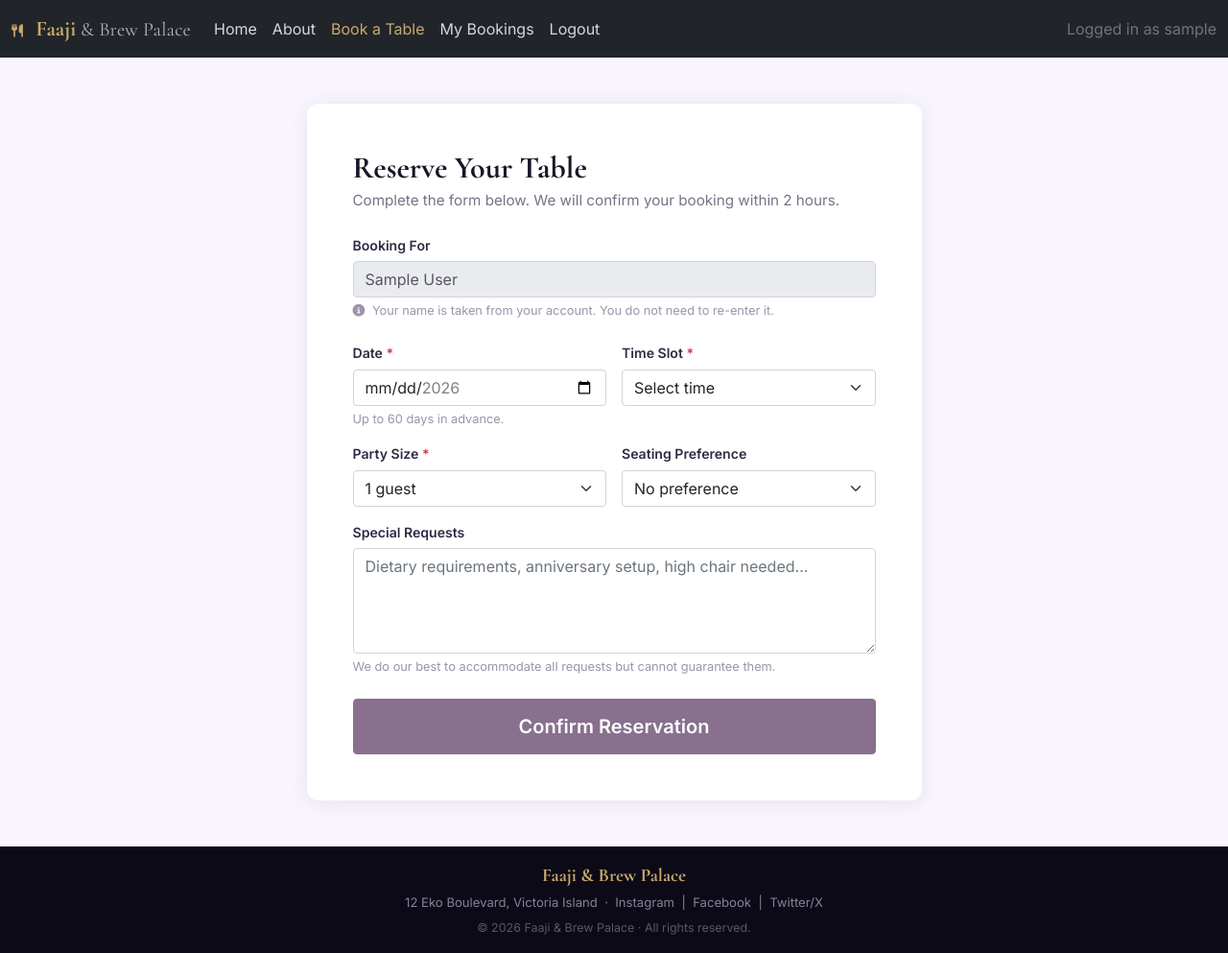
After one commit to Emmy-Dare274/faaji-brew-palace, a Django app: page /bookings/make-booking/ in a window 1280 px wide. The commit adds this page. Shown: the whole page at 96% size. Run offline with Django 5.2, Linux system fonts and the light colour scheme; the visitor is signed in with stand-in values (Sample User, id 1).

Commit message:
feat(bookings): booking form, my bookings dashboard and cancel - closes done #9

```diff
--- /dev/null
+++ b/bookings/forms.py
@@ -0,0 +1,92 @@
+from datetime import date, timedelta
+from django import forms
+from .models import Booking
+
+
+class BookingForm(forms.Form):
+    """
+    Booking form shown to logged-in users at /bookings/make-booking/.
+
+    seating_preference is not stored directly on the Booking model.
+    The view uses it to filter available tables and assigns the best
+    match automatically, so guests never have to pick a table number.
+    """
+
+    PARTY_SIZE_CHOICES = [
+        (i, f"{i} guest{'s' if i > 1 else ''}") for i in range(1, 11)
+    ]
+
+    SEATING_CHOICES = [
+        ("", "No preference"),
+        ("indoor", "Indoor"),
+        ("outdoor", "Outdoor"),
+        ("private", "Private Dining Room"),
+        ("bar", "Bar Area"),
+    ]
+
+    date = forms.DateField(
+        widget=forms.DateInput(attrs={
+            "type": "date",
+            "class": "form-control",
+        }),
+        error_messages={
+            "required": "Please choose a date for your visit.",
+        },
+    )
+
+    time_slot = forms.ChoiceField(
+        choices=[("", "Select time")] + list(Booking.TIME_SLOT_CHOICES),
+        widget=forms.Select(attrs={"class": "form-select"}),
+        error_messages={
+            "required": "Please select a time slot.",
+        },
+    )
+
+    guest_count = forms.TypedChoiceField(
+        choices=PARTY_SIZE_CHOICES,
+        coerce=int,
+        widget=forms.Select(attrs={"class": "form-select"}),
+    )
+
+    seating_preference = forms.ChoiceField(
+        choices=SEATING_CHOICES,
+        required=False,
+        widget=forms.Select(attrs={"class": "form-select"}),
+    )
+
+    special_requests = forms.CharField(
+        required=False,
+        widget=forms.Textarea(attrs={
+            "class": "form-control",
+            "rows": 4,
+            "placeholder": "Dietary requirements, anniversary setup, high chair needed...",
+        }),
+    )
+
+    def __init__(self, *args, **kwargs):
+        super().__init__(*args, **kwargs)
+        today = date.today()
+        max_date = today + timedelta(days=60)
+        self.fields["date"].widget.attrs.update({
+            "min": today.isoformat(),
+            "max": max_date.isoformat(),
+        })
+
+    def clean_date(self):
+        chosen = self.cleaned_data["date"]
+        today = date.today()
+        if chosen < today:
+            raise forms.ValidationError(
+                "Bookings cannot be made for a date that has already passed."
+            )
+        if chosen > today + timedelta(days=60):
+            raise forms.ValidationError(
+                "Bookings can only be made up to 60 days in advance."
+            )
+        return chosen
+
+    def clean_time_slot(self):
+        slot = self.cleaned_data.get("time_slot")
+        if not slot:
+            raise forms.ValidationError("Please select a time slot.")
+        return slot
--- a/bookings/urls.py
+++ b/bookings/urls.py
@@ -1,11 +1,10 @@
-# URL patterns for the bookings app.
-# All booking related routes are defined here.
-
 from django.urls import path
 from . import views
 
 app_name = "bookings"
 
 urlpatterns = [
-    # Placeholder until build the booking views in Issue #9
+    path("make-booking/", views.make_booking, name="make_booking"),
+    path("my-bookings/", views.my_bookings, name="my_bookings"),
+    path("cancel/<int:booking_id>/", views.cancel_booking, name="cancel_booking"),
 ]
--- a/bookings/views.py
+++ b/bookings/views.py
@@ -1,3 +1,110 @@
-from django.shortcuts import render
+from django.contrib import messages
+from django.contrib.auth.decorators import login_required
+from django.shortcuts import get_object_or_404, redirect, render
 
-# Create your views here.
+from .forms import BookingForm
+from .models import Booking, Table
+
+
+@login_required
+def make_booking(request):
+    """
+    Show the booking form and handle submission.
+
+    On POST the view finds the best available table matching the
+    guest count and seating preference, then creates the Booking.
+    The user never has to choose a table number themselves.
+    """
+    if request.method == "POST":
+        form = BookingForm(request.POST)
+        if form.is_valid():
+            chosen_date = form.cleaned_data["date"]
+            time_slot = form.cleaned_data["time_slot"]
+            guest_count = form.cleaned_data["guest_count"]
+            seating_pref = form.cleaned_data["seating_preference"]
+            special_requests = form.cleaned_data["special_requests"]
+
+            # Find tables already taken for this date and time slot
+            taken_ids = Booking.objects.filter(
+                date=chosen_date,
+                time_slot=time_slot,
+                status__in=[Booking.STATUS_PENDING, Booking.STATUS_CONFIRMED],
+            ).values_list("table_id", flat=True)
+
+            # Start with all available tables that fit the party
+            available = Table.objects.filter(
+                is_available=True,
+                capacity__gte=guest_count,
+            ).exclude(id__in=taken_ids)
+
+            # Apply seating preference if one was given
+            if seating_pref:
+                preferred = available.filter(location=seating_pref)
+                # Fall back to any available table if preference yields nothing
+                available = preferred if preferred.exists() else available
+
+            # Pick the smallest table that fits to leave larger ones free
+            table = available.order_by("capacity").first()
+
+            if not table:
+                messages.error(
+                    request,
+                    "No tables are available for your chosen date, time, and party "
+                    "size. Please try a different combination.",
+                )
+            else:
+                Booking.objects.create(
+                    user=request.user,
+                    table=table,
+                    date=chosen_date,
+                    time_slot=time_slot,
+                    guest_count=guest_count,
+                    special_requests=special_requests,
+                    status=Booking.STATUS_PENDING,
+                )
+                messages.success(
+                    request,
+                    "Your reservation has been received. We will confirm "
+                    "within 2 hours. See you soon!",
+                )
+                return redirect("bookings:my_bookings")
+    else:
+        form = BookingForm()
+
+    return render(request, "bookings/make_booking.html", {"form": form})
+
+
+@login_required
+def my_bookings(request):
+    """
+    Show all reservations belonging to the logged-in user,
+    most recent date first.
+    """
+    user_bookings = Booking.objects.filter(
+        user=request.user
+    ).order_by("-date", "time_slot")
+
+    return render(
+        request,
+        "bookings/my_bookings.html",
+        {"bookings": user_bookings},
+    )
+
+
+@login_required
+def cancel_booking(request, booking_id):
+    """
+    Mark a booking as cancelled. Only the owner can cancel their own booking.
+    Accepts POST only to prevent accidental cancellation via a shared link.
+    """
+    booking = get_object_or_404(Booking, id=booking_id, user=request.user)
+
+    if request.method == "POST":
+        if booking.status != Booking.STATUS_CANCELLED:
+            booking.status = Booking.STATUS_CANCELLED
+            booking.save()
+            messages.success(request, "Your booking has been cancelled.")
+        else:
+            messages.info(request, "This booking is already cancelled.")
+
+    return redirect("bookings:my_bookings")
--- a/faaji_brew/settings.py
+++ b/faaji_brew/settings.py
@@ -19,7 +19,7 @@ BASE_DIR = Path(__file__).resolve().parent.parent
 SECRET_KEY = os.environ.get("SECRET_KEY")
 
 # Set to True only during local development, always False in production
-DEBUG = False
+DEBUG = True
 
 # Hosts allowed to serve this application
 ALLOWED_HOSTS = [
--- a/static/css/style.css
+++ b/static/css/style.css
@@ -663,3 +663,228 @@ footer.footer {
     color: #7A7087;
     margin-bottom: 0;
 }
+
+
+/* Booking form page */
+
+.booking-page {
+    background-color: #F9F5FF;
+    min-height: calc(100vh - 200px);
+}
+
+.booking-card {
+    background-color: #ffffff;
+    border-radius: 12px;
+    box-shadow: 0 2px 20px rgba(49, 42, 68, 0.09);
+}
+
+.booking-heading {
+    font-family: 'Cormorant Garamond', serif;
+    font-size: 2rem;
+    font-weight: 700;
+    color: #1A1528;
+}
+
+.booking-subheading {
+    font-family: 'Inter', sans-serif;
+    font-size: 0.95rem;
+    color: #7A7087;
+}
+
+.booking-label {
+    font-family: 'Inter', sans-serif;
+    font-size: 0.88rem;
+    font-weight: 600;
+    color: #312A44;
+    margin-bottom: 0.4rem;
+    display: block;
+}
+
+/* Read-only name field */
+.booking-readonly {
+    background-color: #F4F0FA;
+    color: #5a5265;
+    border-color: #D8D0E4;
+    cursor: default;
+}
+
+.booking-hint {
+    font-family: 'Inter', sans-serif;
+    font-size: 0.8rem;
+    color: #9E94AA;
+    margin-bottom: 0;
+}
+
+.booking-field-error {
+    font-family: 'Inter', sans-serif;
+    font-size: 0.82rem;
+    color: #c0392b;
+    margin-top: 0.3rem;
+}
+
+/* Confirm Reservation button */
+.btn-confirm-booking {
+    background-color: #88708E;
+    border-color: #88708E;
+    color: #ffffff;
+    font-family: 'Inter', sans-serif;
+    font-weight: 600;
+    padding: 0.8rem;
+    border-radius: 4px;
+    transition: background-color 0.2s ease;
+}
+
+.btn-confirm-booking:hover,
+.btn-confirm-booking:focus {
+    background-color: #312A44;
+    border-color: #312A44;
+    color: #ffffff;
+}
+
+
+/* My Bookings page */
+
+.my-bookings-page {
+    background-color: #F9F5FF;
+    min-height: calc(100vh - 200px);
+}
+
+.my-bookings-heading {
+    font-family: 'Cormorant Garamond', serif;
+    font-size: 2.2rem;
+    font-weight: 700;
+    color: #1A1528;
+}
+
+/* + New Booking button */
+.btn-new-booking {
+    background-color: #312A44;
+    border-color: #312A44;
+    color: #C9A96E;
+    font-family: 'Inter', sans-serif;
+    font-weight: 600;
+    padding: 0.6rem 1.4rem;
+    border-radius: 4px;
+    white-space: nowrap;
+    transition: background-color 0.2s ease;
+}
+
+.btn-new-booking:hover {
+    background-color: #1A1528;
+    border-color: #1A1528;
+    color: #C9A96E;
+}
+
+/* Individual booking card */
+.booking-card-item {
+    background-color: #ffffff;
+    border-radius: 10px;
+    border: 1px solid rgba(136, 112, 142, 0.18);
+    padding: 1.25rem 1.5rem;
+    transition: box-shadow 0.2s ease;
+}
+
+.booking-card-item:hover {
+    box-shadow: 0 4px 16px rgba(49, 42, 68, 0.1);
+}
+
+/* Cancelled bookings are visually dimmed */
+.booking-cancelled-item {
+    opacity: 0.55;
+}
+
+.booking-item-title {
+    font-family: 'Cormorant Garamond', serif;
+    font-size: 1.25rem;
+    font-weight: 700;
+    color: #1A1528;
+    margin-bottom: 0.4rem;
+}
+
+.booking-item-meta {
+    font-family: 'Inter', sans-serif;
+    font-size: 0.85rem;
+    color: #7A7087;
+}
+
+/* Status badges */
+.status-badge {
+    font-family: 'Inter', sans-serif;
+    font-size: 0.78rem;
+    font-weight: 600;
+    padding: 0.25rem 0.7rem;
+    border-radius: 20px;
+    display: inline-block;
+}
+
+.status-confirmed {
+    background-color: #e6f4ea;
+    color: #2d7a44;
+}
+
+.status-pending {
+    background-color: #fef6e4;
+    color: #a07820;
+}
+
+.status-cancelled {
+    background-color: #fdecea;
+    color: #c0392b;
+}
+
+/* Edit booking button */
+.btn-edit-booking {
+    background-color: #C9A96E;
+    border-color: #C9A96E;
+    color: #312A44;
+    font-family: 'Inter', sans-serif;
+    font-size: 0.85rem;
+    font-weight: 600;
+    padding: 0.4rem 1rem;
+    border-radius: 4px;
+    transition: background-color 0.2s ease;
+}
+
+.btn-edit-booking:hover {
+    background-color: #b8924d;
+    border-color: #b8924d;
+    color: #ffffff;
+}
+
+/* Cancel booking button */
+.btn-cancel-booking {
+    background-color: transparent;
+    border: 1px solid #c0392b;
+    color: #c0392b;
+    font-family: 'Inter', sans-serif;
+    font-size: 0.85rem;
+    font-weight: 600;
+    padding: 0.4rem 1rem;
+    border-radius: 4px;
+    transition: background-color 0.2s ease, color 0.2s ease;
+}
+
+.btn-cancel-booking:hover {
+    background-color: #c0392b;
+    color: #ffffff;
+}
+
+/* Empty state when no bookings exist */
+.booking-empty-icon {
+    font-size: 3.5rem;
+    color: #C9A96E;
+    display: block;
+}
+
+.booking-empty-title {
+    font-family: 'Cormorant Garamond', serif;
+    font-size: 1.8rem;
+    font-weight: 700;
+    color: #312A44;
+}
+
+.booking-empty-text {
+    font-family: 'Inter', sans-serif;
+    font-size: 1rem;
+    color: #7A7087;
+}
--- a/templates/base.html
+++ b/templates/base.html
@@ -56,6 +56,10 @@
                     </li>
                     {% if user.is_authenticated %}
                     <li class="nav-item">
+                        <a class="nav-link {% if request.path == '/bookings/make-booking/' %}active{% endif %}"
+                            href="{% url 'bookings:make_booking' %}">Book a Table</a>
+                    </li>
+                    <li class="nav-item">
                         <a class="nav-link {% if request.path == '/bookings/my-bookings/' %}active{% endif %}"
                             href="/bookings/my-bookings/">My Bookings</a>
                     </li>
@@ -64,6 +68,10 @@
                             href="{% url 'account_logout' %}">Logout</a>
                     </li>
                     {% else %}
+                    <li class="nav-item">
+                        <a class="nav-link"
+                            href="{% url 'account_login' %}">Book a Table</a>
+                    </li>
                     <li class="nav-item">
                         <a class="nav-link {% if request.path == signup_url %}active{% endif %}"
                             href="{% url 'account_signup' %}">Register</a>
--- /dev/null
+++ b/templates/bookings/make_booking.html
@@ -0,0 +1,127 @@
+{% extends "base.html" %}
+{% load static %}
+
+{% block content %}
+
+<section class="booking-page py-5" aria-labelledby="booking-heading">
+    <div class="container">
+        <div class="row justify-content-center">
+            <div class="col-12 col-md-9 col-lg-7">
+
+                <div class="booking-card p-4 p-md-5">
+
+                    <h1 id="booking-heading" class="booking-heading mb-1">
+                        Reserve Your Table
+                    </h1>
+                    <p class="booking-subheading mb-4">
+                        Complete the form below. We will confirm your booking within
+                        2 hours.
+                    </p>
+
+                    <form method="post" novalidate>
+                        {% csrf_token %}
+
+                        <!-- Booking For: read-only display, not a form field -->
+                        <div class="mb-4">
+                            <label class="booking-label">Booking For</label>
+                            <input type="text"
+                                   class="form-control booking-readonly"
+                                   value="{{ request.user.get_full_name|default:request.user.username }}"
+                                   readonly
+                                   aria-label="Booking name taken from your account">
+                            <p class="booking-hint mt-1">
+                                <i class="fas fa-circle-info me-1" aria-hidden="true"></i>
+                                Your name is taken from your account. You do not need
+                                to re-enter it.
+                            </p>
+                        </div>
+
+                        <!-- Date and Time Slot side by side -->
+                        <div class="row g-3 mb-3">
+                            <div class="col-12 col-sm-6">
+                                <label for="{{ form.date.id_for_label }}"
+                                       class="booking-label">
+                                    Date <span class="text-danger">*</span>
+                                </label>
+                                {{ form.date }}
+                                {% if form.date.errors %}
+                                <div class="booking-field-error">
+                                    {{ form.date.errors.0 }}
+                                </div>
+                                {% endif %}
+                                <p class="booking-hint mt-1">Up to 60 days in advance.</p>
+                            </div>
+
+                            <div class="col-12 col-sm-6">
+                                <label for="{{ form.time_slot.id_for_label }}"
+                                       class="booking-label">
+                                    Time Slot <span class="text-danger">*</span>
+                                </label>
+                                {{ form.time_slot }}
+                                {% if form.time_slot.errors %}
+                                <div class="booking-field-error">
+                                    {{ form.time_slot.errors.0 }}
+                                </div>
+                                {% endif %}
+                            </div>
+                        </div>
+
+                        <!-- Party Size and Seating Preference side by side -->
+                        <div class="row g-3 mb-3">
+                            <div class="col-12 col-sm-6">
+                                <label for="{{ form.guest_count.id_for_label }}"
+                                       class="booking-label">
+                                    Party Size <span class="text-danger">*</span>
+                                </label>
+                                {{ form.guest_count }}
+                                {% if form.guest_count.errors %}
+                                <div class="booking-field-error">
+                                    {{ form.guest_count.errors.0 }}
+                                </div>
+                                {% endif %}
+                            </div>
+
+                            <div class="col-12 col-sm-6">
+                                <label for="{{ form.seating_preference.id_for_label }}"
+                                       class="booking-label">
+                                    Seating Preference
+                                </label>
+                                {{ form.seating_preference }}
+                            </div>
+                        </div>
+
+                        <!-- Special Requests full width -->
+                        <div class="mb-4">
+                            <label for="{{ form.special_requests.id_for_label }}"
+                                   class="booking-label">
+                                Special Requests
+                            </label>
+                            {{ form.special_requests }}
+                            <p class="booking-hint mt-1">
+                                We do our best to accommodate all requests but cannot
+                                guarantee them.
+                            </p>
+                        </div>
+
+                        <!-- Non-field errors (e.g. no tables available message) -->
+                        {% if form.non_field_errors %}
+                        <div class="alert alert-danger mb-3" role="alert">
+                            {{ form.non_field_errors }}
+                        </div>
+                        {% endif %}
+
+                        <div class="d-grid">
+                            <button type="submit" class="btn btn-confirm-booking btn-lg">
+                                Confirm Reservation
+                            </button>
+                        </div>
+
+                    </form>
+
+                </div>
+            </div>
+        </div>
+    </div>
+</section>
+
+{% endblock %}
```
Also changed, not shown: templates/bookings/my_bookings.html (added, +138 -0 lines).
